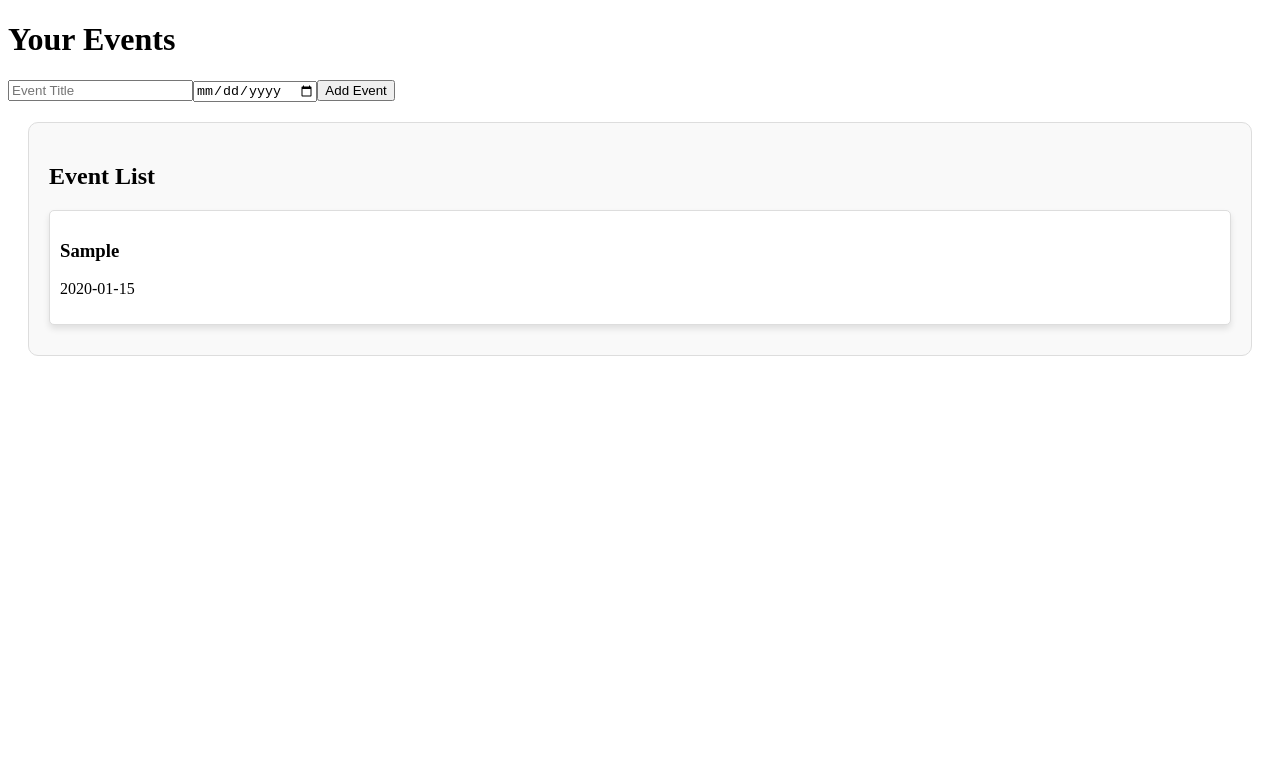
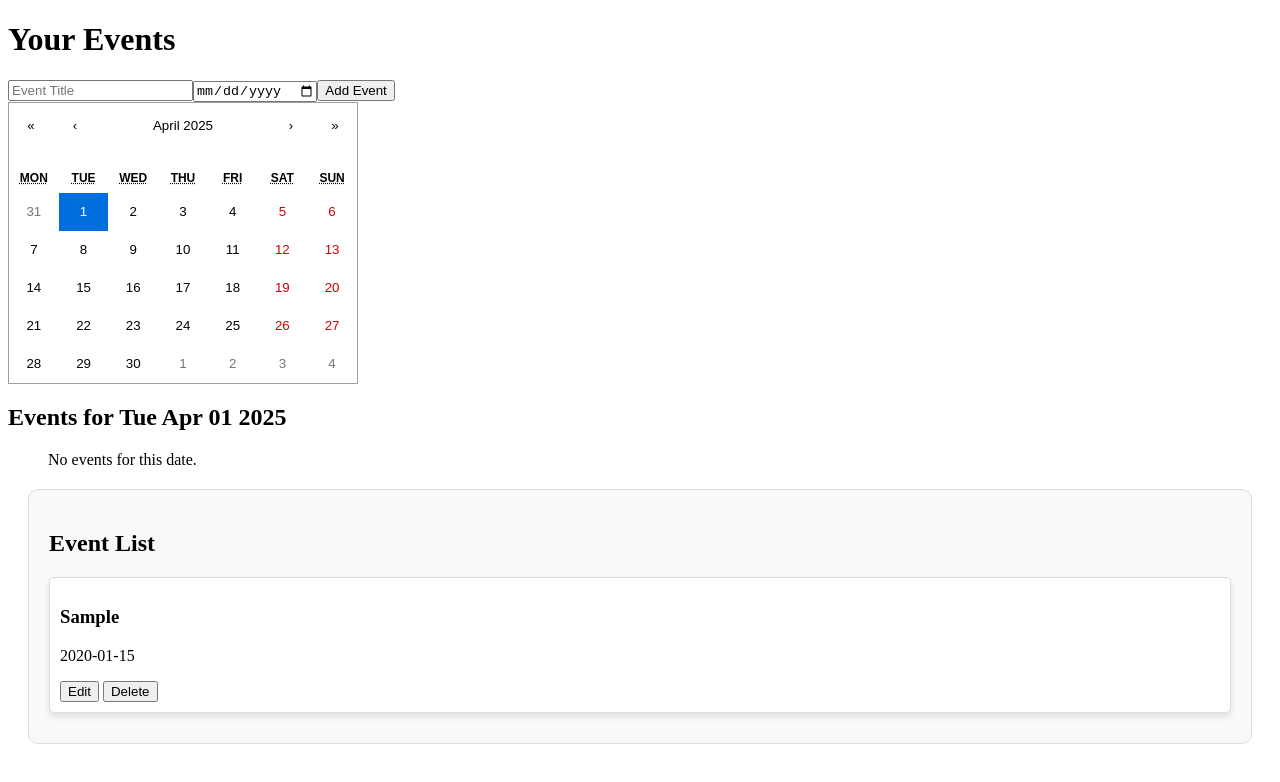
Before and after one commit to itdev164-sp2025/madison-weitz-p1, a Gatsby site in the folder madison-weitz-p1/: page /events in a window 1280 px wide. Both pictures are taken after typing "Sample", "2020-01-15" into the empty fields and a click on the button "Add Event". Built offline with nearby package versions, Linux system fonts and the light colour scheme; Gatsby itself is replaced by a stand-in of ours.

Commit message:
Added Event Calendar Component

```diff
--- /dev/null
+++ b/madison-weitz-p1/src/components/EventCalendar.js
@@ -0,0 +1,33 @@
+import React, { useState } from "react";
+import Calendar from "react-calendar";
+import "react-calendar/dist/Calendar.css";
+
+function EventCalendar({ events, selectedDate, setSelectedDate }) {
+  // Convert selectedDate into a proper format for comparison
+  const formattedDate = selectedDate.toISOString().slice(0, 10); // Gets "YYYY-MM-DD"
+
+  // Filter events that match the formatted date
+  const eventsForDate = events.filter((event) => event.date === formattedDate);
+
+  return (
+    <div>
+      <Calendar onChange={setSelectedDate} value={selectedDate} />
+
+      <h2>Events for {selectedDate.toDateString()}</h2>
+      <ul>
+        {eventsForDate.length > 0 ? (
+          eventsForDate.map((event, index) => (
+            <li key={index}>
+              <h3>{event.title}</h3>
+              <p>{event.date}</p>
+            </li>
+          ))
+        ) : (
+          <p>No events for this date.</p>
+        )}
+      </ul>
+    </div>
+  );
+}
+
+export default EventCalendar;
--- a/madison-weitz-p1/src/components/EventForm.js
+++ b/madison-weitz-p1/src/components/EventForm.js
@@ -1,13 +1,19 @@
-import React, { useState } from "react";
+import React, { useState, useEffect } from "react";
 
-function EventForm({ onSubmit }) {
+function EventForm({ onSubmit, initialData = {}, isEditing = false }) {
   const [title, setTitle] = useState("");
   const [date, setDate] = useState("");
 
+  // Synchronize state with the new initialData whenever it changes
+  useEffect(() => {
+    setTitle(initialData.title || "");
+    setDate(initialData.date || "");
+  }, [initialData]);
+
   const handleSubmit = (e) => {
     e.preventDefault();
-    onSubmit({ title, date }); // Sends event data to the parent component
-    setTitle(""); // Clear form fields after submission
+    onSubmit({ title, date });
+    setTitle("");
     setDate("");
   };
 
@@ -24,7 +30,7 @@ function EventForm({ onSubmit }) {
         value={date}
         onChange={(e) => setDate(e.target.value)}
       />
-      <button type="submit">Add Event</button>
+      <button type="submit">{isEditing ? "Update Event" : "Add Event"}</button>
     </form>
   );
 }
--- a/madison-weitz-p1/src/components/EventList.js
+++ b/madison-weitz-p1/src/components/EventList.js
@@ -1,7 +1,7 @@
 import React from "react";
-import { EventContainer, EventItem } from "./styles"; // Styled components
+import { EventContainer, EventItem } from "./styles"; // Styled components for styling
 
-function EventList({ events }) {
+function EventList({ events, onDelete, onEdit }) {
   return (
     <EventContainer>
       <h2>Event List</h2>
@@ -10,6 +10,8 @@ function EventList({ events }) {
           <EventItem key={index}>
             <h3>{event.title}</h3>
             <p>{event.date}</p>
+            <button onClick={() => onEdit(index)}>Edit</button> {/* Edit button */}
+            <button onClick={() => onDelete(index)}>Delete</button> {/* Delete button */}
           </EventItem>
         ))
       ) : (
--- a/madison-weitz-p1/src/pages/events.js
+++ b/madison-weitz-p1/src/pages/events.js
@@ -1,19 +1,51 @@
 import React, { useState } from "react";
 import EventForm from "../components/EventForm";
 import EventList from "../components/EventList";
+import EventCalendar from "../components/EventCalendar"; // Import the calendar component
 
 export default function EventsPage() {
-  const [events, setEvents] = useState([]); // Holds the list of events
+  const [events, setEvents] = useState([]); // List of events
+  const [currentEditIndex, setCurrentEditIndex] = useState(null); // Index of the event being edited
+  const [selectedDate, setSelectedDate] = useState(new Date()); // Tracks the selected date in the calendar
 
   const addEvent = (event) => {
-    setEvents([...events, event]); // Adds a new event to the state
+    if (currentEditIndex !== null) {
+      // Update an existing event
+      const updatedEvents = [...events];
+      updatedEvents[currentEditIndex] = event;
+      setEvents(updatedEvents);
+      setCurrentEditIndex(null); // Reset edit mode
+    } else {
+      // Add a new event
+      setEvents([...events, event]);
+    }
+  };
+
+  const deleteEvent = (index) => {
+    const updatedEvents = events.filter((_, i) => i !== index);
+    setEvents(updatedEvents); // Remove the event by index
+  };
+
+  const editEvent = (index) => {
+    setCurrentEditIndex(index); // Set the index for editing
   };
 
   return (
     <main>
       <h1>Your Events</h1>
-      <EventForm onSubmit={addEvent} /> {/* Event creation */}
-      <EventList events={events} /> {/* Event display */}
+
+      {/* Event Form for adding/editing events */}
+      <EventForm
+        onSubmit={addEvent}
+        initialData={currentEditIndex !== null ? events[currentEditIndex] : {}}
+        isEditing={currentEditIndex !== null}
+      />
+
+      {/* Event Calendar displaying events by date */}
+      <EventCalendar events={events} selectedDate={selectedDate} setSelectedDate={setSelectedDate} />
+
+      {/* List of all events with edit and delete options */}
+      <EventList events={events} onDelete={deleteEvent} onEdit={editEvent} />
     </main>
   );
 }
```
